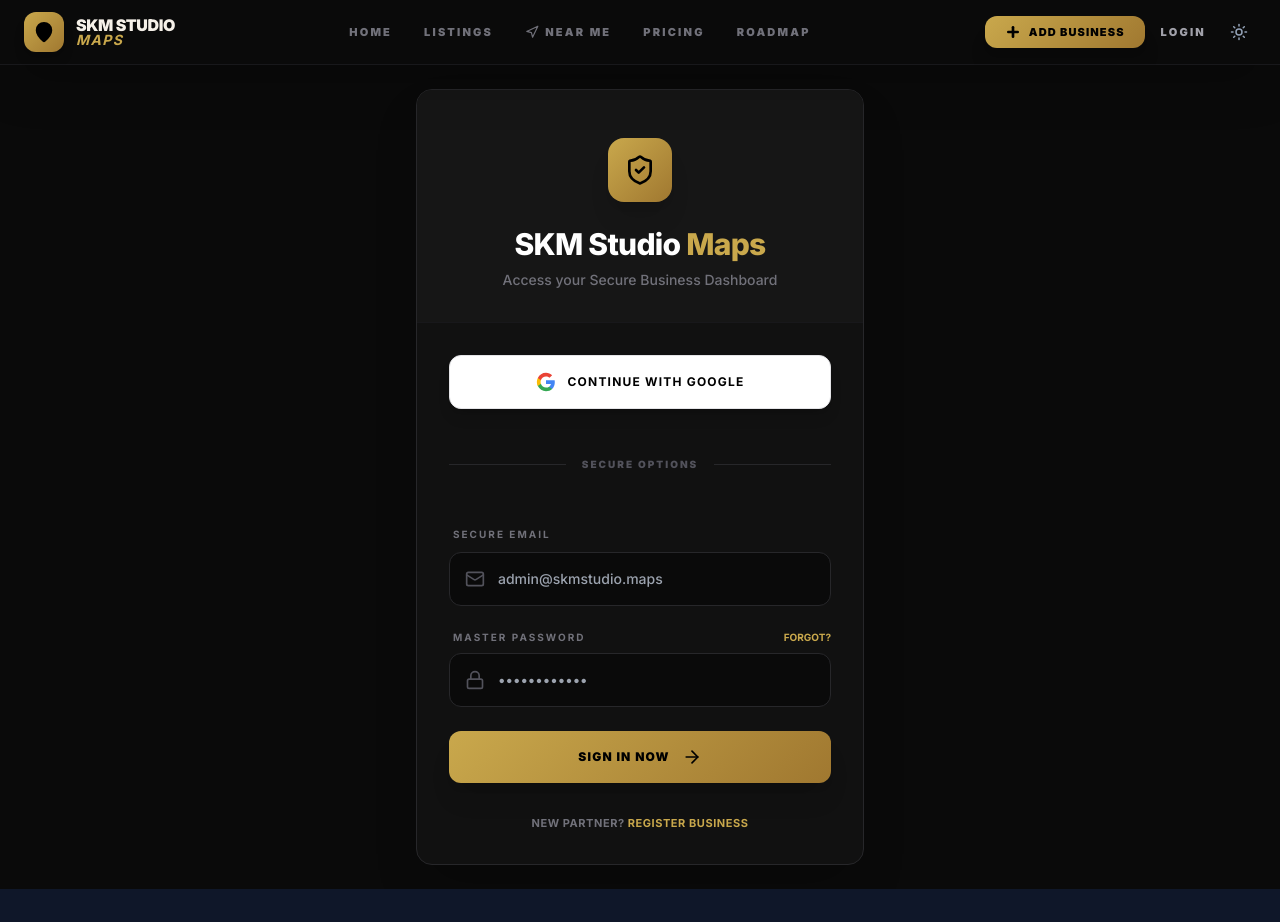
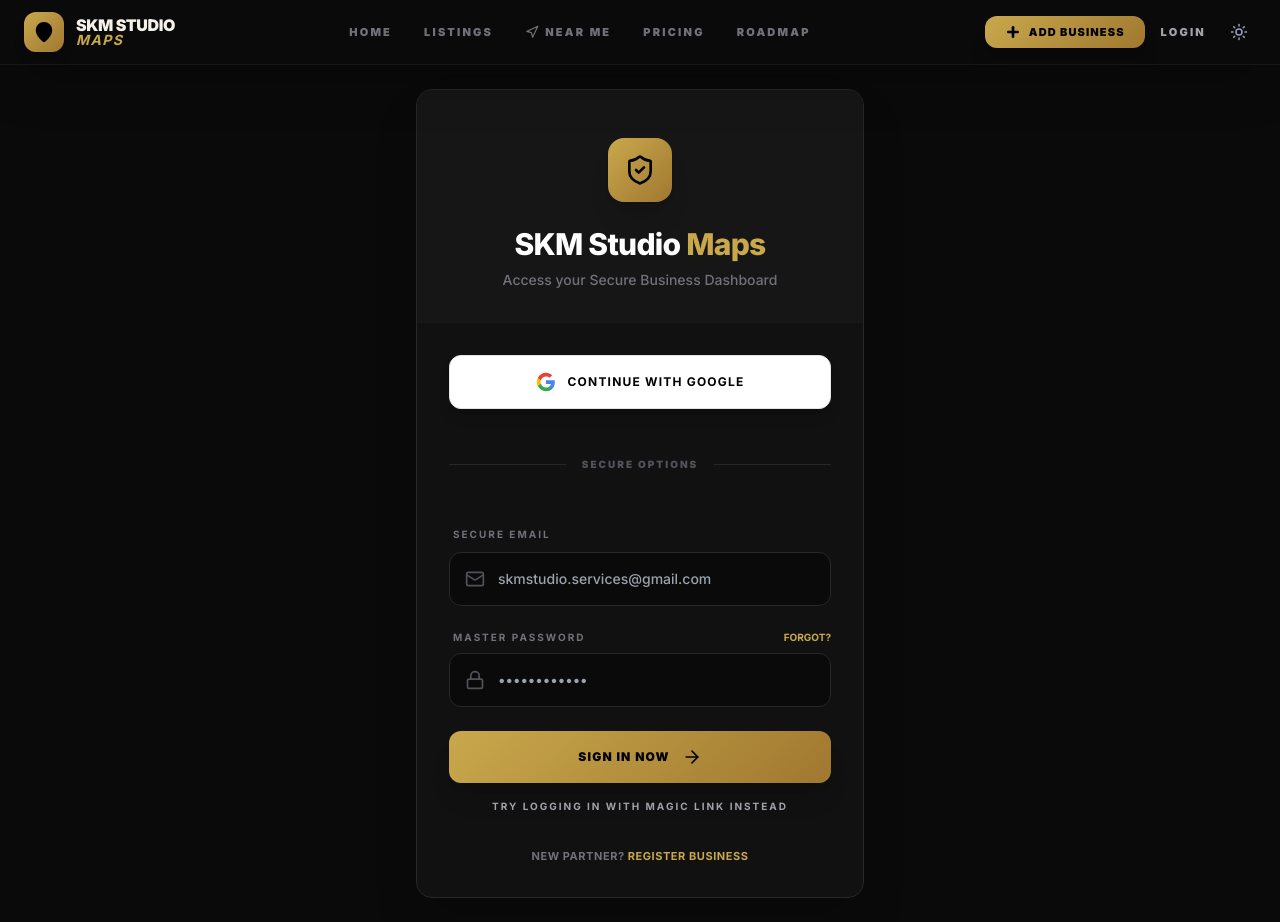
Before and after one commit to skmstudioservices-cyber/maps, a Next.js app in the folder New India Maps/: page /login in a window 1280 px wide. Before the commit the page ends 889 px from the top, so only its background shows below. Built offline with nearby package versions, Linux system fonts and the light colour scheme; no server answers; a web font is replaced by a local one.

Commit message:
feat: implement Magic Link login for passwordless access

```diff
--- a/New India Maps/src/app/login/page.tsx
+++ b/New India Maps/src/app/login/page.tsx
@@ -18,9 +18,39 @@
   const [password, setPassword] = useState('');
   const [loading, setLoading] = useState(false);
   const [error, setError] = useState<string | null>(null);
+  const [usingMagicLink, setUsingMagicLink] = useState(false);
+  const [sentMessage, setSentMessage] = useState<string | null>(null);
 
   const GOLD = "#C9A84C";
   const GOLD_DARK = "#A07830";
+
+  /**
+   * ACTION: handleMagicLink
+   * UTILITY: Sends a Magic Link (OTP) to the user's email.
+   * USE CASE: Requested for easier/secure passwordless access.
+   */
+  const handleMagicLink = async (e: React.FormEvent) => {
+    e.preventDefault();
+    setLoading(true);
+    setError(null);
+    setSentMessage(null);
+
+    try {
+      const { error: otpError } = await supabase.auth.signInWithOtp({
+        email,
+        options: {
+          emailRedirectTo: window.location.origin + '/dashboard',
+        },
+      });
+
+      if (otpError) throw otpError;
+      setSentMessage('Check your email! We sent you a secure login link.');
+    } catch (err: any) {
+      setError(err.message || 'Failed to send magic link.');
+    } finally {
+      setLoading(false);
+    }
+  };
 
   /**
    * ACTION: handleGoogleLogin
@@ -40,7 +70,7 @@
 
   /**
    * ACTION: handleLogin
-   * UTILITY: Authenticates user against Supabase Auth.
+   * UTILITY: Authenticates user against Supabase Auth using Password.
    */
   const handleLogin = async (e: React.FormEvent) => {
     e.preventDefault();
@@ -89,6 +119,12 @@
               </div>
             )}
 
+            {sentMessage && (
+              <div className="p-4 bg-emerald-950/20 border border-emerald-900/50 rounded-xl text-emerald-400 text-xs font-bold flex items-center gap-2 animate-pulse">
+                <span>✅</span> {sentMessage}
+              </div>
+            )}
+
             <button
               onClick={handleGoogleLogin}
               disabled={loading}
@@ -109,7 +145,7 @@
               <div className="flex-grow border-t border-zinc-800"></div>
             </div>
 
-            <form onSubmit={handleLogin} className="space-y-6">
+            <form onSubmit={usingMagicLink ? handleMagicLink : handleLogin} className="space-y-6">
               <div className="space-y-2">
                 <label className="text-[10px] font-bold uppercase tracking-[0.2em] text-zinc-500 ml-1">Secure Email</label>
                 <div className="relative group">
@@ -118,13 +154,14 @@
                     type="email"
                     value={email}
                     onChange={(e) => setEmail(e.target.value)}
-                    placeholder="admin@skmstudio.maps"
+                    placeholder="skmstudio.services@gmail.com"
                     className="w-full bg-[#0A0A0A] border border-zinc-800 rounded-xl py-4 pl-12 pr-4 outline-none focus:border-[#C9A84C] transition-all text-sm font-medium"
                     required
                   />
                 </div>
               </div>
 
+              {!usingMagicLink && (
                 <div className="space-y-2">
                   <div className="flex justify-between items-center ml-1">
                     <label className="text-[10px] font-bold uppercase tracking-[0.2em] text-zinc-500">Master Password</label>
@@ -142,16 +179,31 @@
                     />
                   </div>
                 </div>
+              )}
 
+              <div className="space-y-4">
                 <button
                   type="submit"
                   disabled={loading}
                   className="w-full text-black font-black py-4 rounded-xl active:scale-[0.98] transition-all shadow-xl flex items-center justify-center gap-3 uppercase tracking-widest text-xs"
                   style={{ background: `linear-gradient(135deg, ${GOLD}, ${GOLD_DARK})` }}
                 >
-                {loading ? 'Authenticating...' : 'Sign In Now'}
+                  {loading ? 'Authenticating...' : (usingMagicLink ? 'Send Magic Link' : 'Sign In Now')}
                   <ArrowRight size={20} />
                 </button>
+
+                <button
+                  type="button"
+                  onClick={() => {
+                    setUsingMagicLink(!usingMagicLink);
+                    setError(null);
+                    setSentMessage(null);
+                  }}
+                  className="w-full text-[10px] font-bold uppercase text-zinc-400 hover:text-[#C9A84C] transition-colors tracking-[0.2em]"
+                >
+                  {usingMagicLink ? '← Back to Password Login' : 'Try Logging in with Magic Link instead'}
+                </button>
+              </div>
             </form>
 
             <footer className="text-center">
```
Lines whose indentation alone changed are shown as unchanged.
